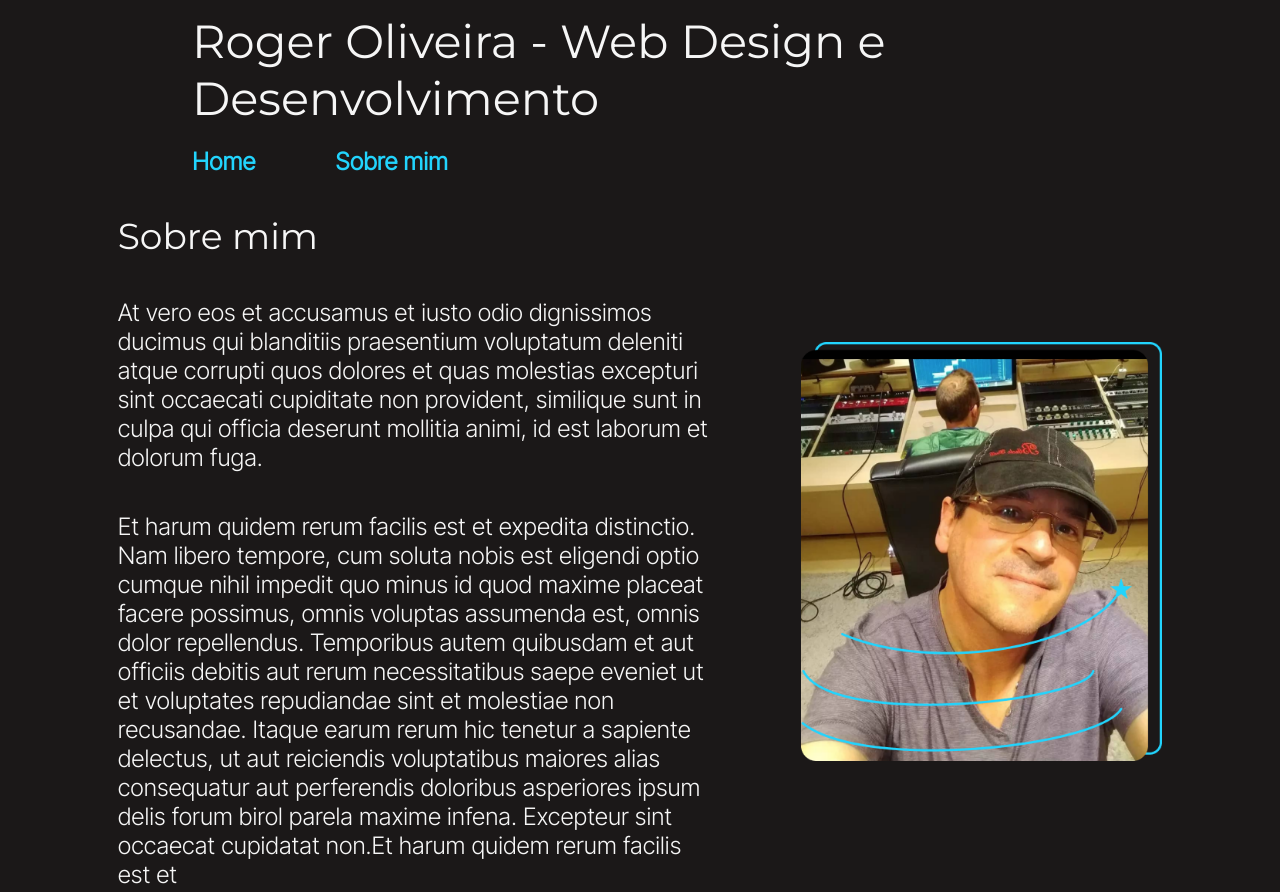
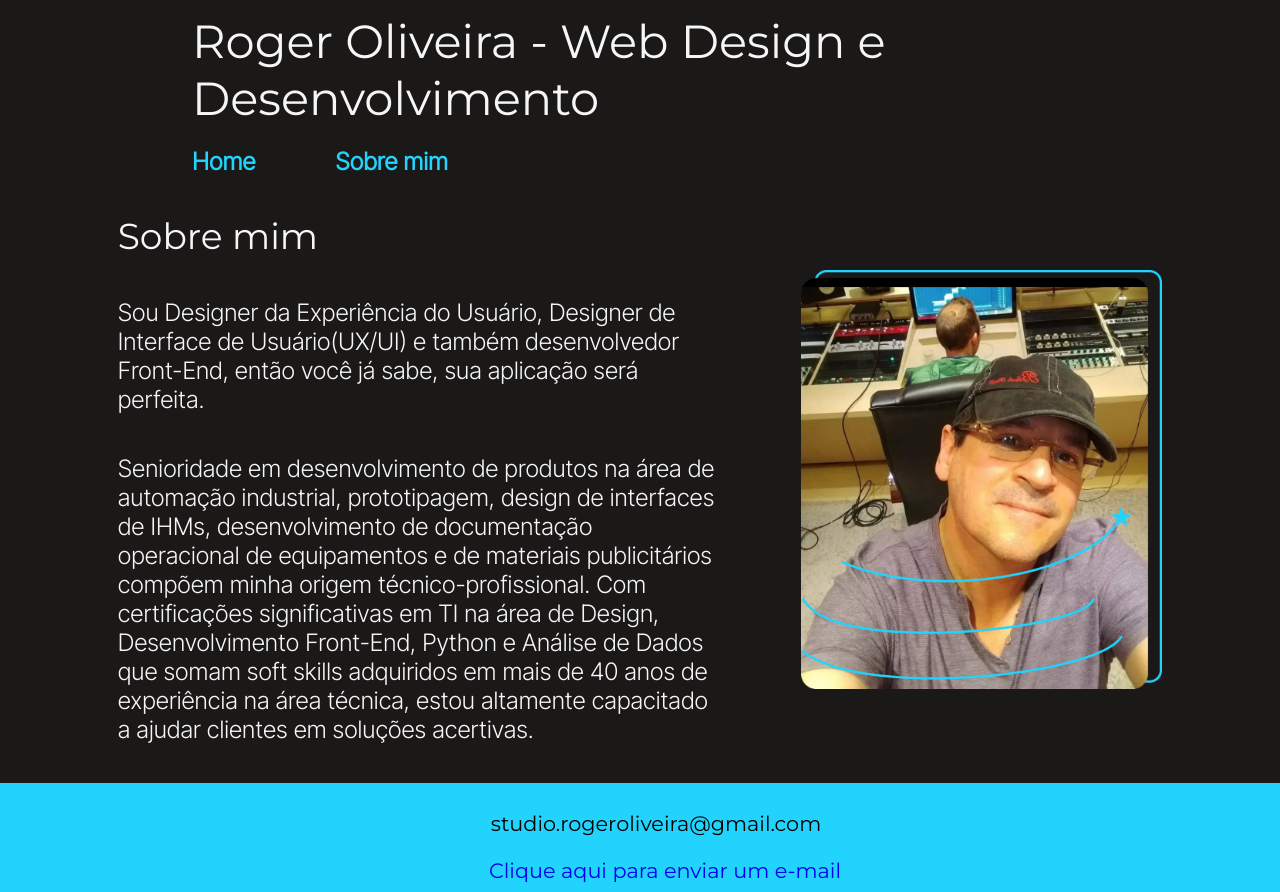
Before and after one commit to RogerOliveiraRS/Portfolio, a plain HTML site: page about.html in a window 1280 px wide. Shown: the top 892 px of the page. Drawn offline with Linux system fonts and the light colour scheme.

Commit message:
V_1_0_9 Inserção de histórico em Sobre Mim

```diff
--- a/about.html
+++ b/about.html
@@ -11,7 +11,6 @@
 <body>
     <header class="cabeçalho">
         <h1 class="titulo__cabeçalho">Roger Oliveira - Web Design e Desenvolvimento</h1>
-
             <nav class="cabeçalho__menu">
                 <a class="cabeçalho__menu__link" href="index.html" >Home</a>
                 <a class="cabeçalho__menu__link" href="about.html" >Sobre mim</a>
@@ -21,17 +20,14 @@
     <main class="apresentacao">
         <section class="apresenta__conteudo">
             <h1 class="apresenta__conteudo__titulo">Sobre mim</h1>
-            <p class="apresenta__conteudo__texto">At vero eos et accusamus et iusto odio dignissimos ducimus qui blanditiis praesentium voluptatum deleniti atque corrupti quos dolores et quas molestias excepturi sint occaecati cupiditate non provident, similique sunt in culpa qui officia deserunt mollitia animi, id est laborum et dolorum fuga.</p>
-            <p class="apresenta__conteudo__texto">Et harum quidem rerum facilis est et expedita distinctio. Nam libero tempore, cum soluta nobis est eligendi optio cumque nihil impedit quo minus id quod maxime placeat facere possimus, omnis voluptas assumenda est, omnis dolor repellendus. Temporibus autem quibusdam et aut officiis debitis aut rerum necessitatibus saepe eveniet ut et voluptates repudiandae sint et molestiae non recusandae. Itaque earum rerum hic tenetur a sapiente delectus, ut aut reiciendis voluptatibus maiores alias consequatur aut perferendis doloribus asperiores ipsum delis forum birol parela maxime infena. Excepteur sint occaecat cupidatat non.Et harum quidem rerum facilis est et
+            <p class="apresenta__conteudo__texto">Sou Designer da Experiência do Usuário, Designer de Interface de Usuário(UX/UI) e também desenvolvedor Front-End, então você já sabe, sua aplicação será perfeita.</p>
+            <p class="apresenta__conteudo__texto">Senioridade em desenvolvimento de produtos na área de automação industrial, prototipagem, design de interfaces de IHMs, desenvolvimento de documentação operacional de equipamentos e de materiais publicitários compõem minha origem técnico-profissional. Com certificações significativas em TI na área de Design, Desenvolvimento Front-End, Python e Análise de Dados que somam soft skills adquiridos em mais de 40 anos de experiência na área técnica, estou altamente capacitado a ajudar clientes em soluções acertivas.
             </p>
-
-
         </section>
 
         <img class="apresentacao__imagem" src="./assets/roger.png" alt="foto do Desenvolvedor Web, UX/UI, e Desenvolvedor Python  Roger Oliveira">
 
     </img>
-
 
     </main>
 
```
